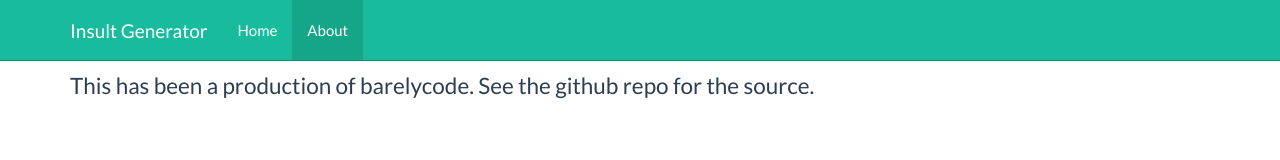
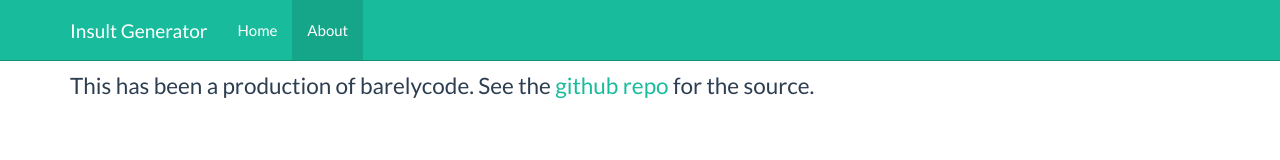
Before and after one commit to seafoodbuffet/insult_generator, a plain HTML site: page about.html in a window 1280 px wide. Drawn offline with nearby package versions, Linux system fonts and the light colour scheme.

Commit message:
updated link to repo

```diff
--- a/about.html
+++ b/about.html
@@ -44,7 +44,7 @@
     <div class="container">
 
       <div class="starter-template">
-        <p class="lead">This has been a production of barelycode. See the github repo for the source.</p>
+        <p class="lead">This has been a production of barelycode. See the <a href="https://github.com/seafoodbuffet/insult_generator">github repo</a> for the source.</p>
       </div>
     </div>
 	<script src="http://code.jquery.com/jquery-2.1.0.min.js"></script>
```
